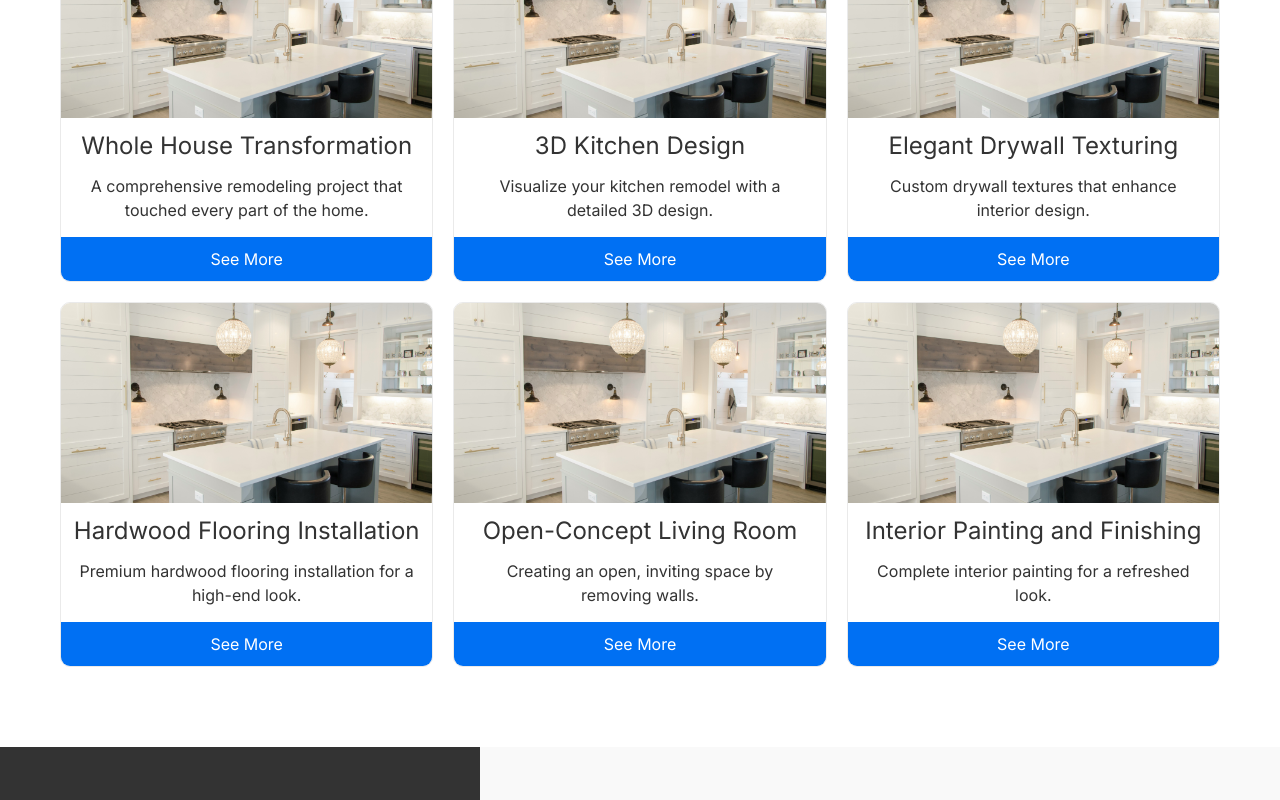
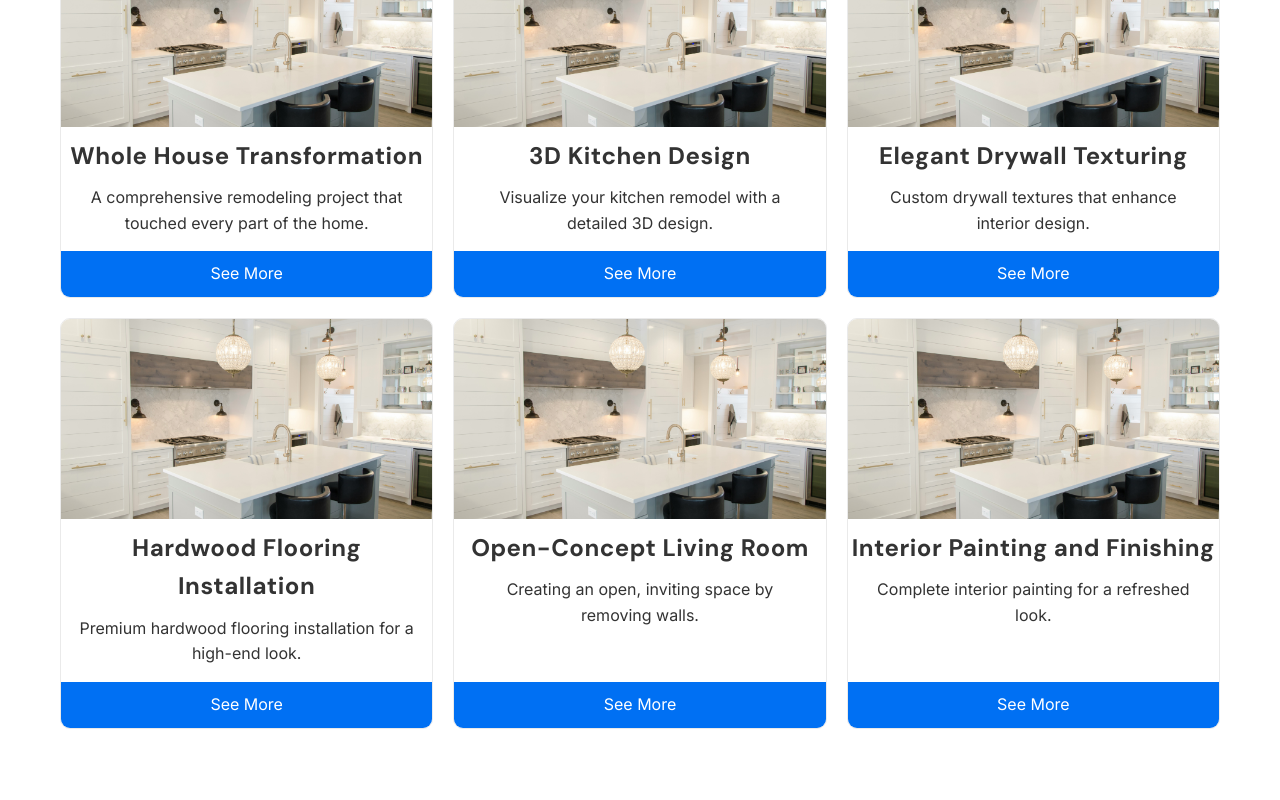
Before and after one commit to LRodriguez92/the-home-design-center, a Next.js app: page /projects in a window 1280 px wide. Shown: the part 1320-2120 px from the top of the page. Built offline with nearby package versions, Linux system fonts and the light colour scheme.

Commit message:
styled fonts

```diff
--- a/src/app/globals.css
+++ b/src/app/globals.css
@@ -1,13 +1,78 @@
+@import url('https://fonts.googleapis.com/css2?family=DM+Sans:wght@400;500;600;700;800&family=Inter:wght@300;400;500;600&family=Space+Grotesk:wght@300;400;500;600;700&display=swap');
+
 @tailwind base;
 @tailwind components;
 @tailwind utilities;
 
-/* src/app/globals.css */
-body {
-  margin: 0;
-  font-family: -apple-system, BlinkMacSystemFont, 'Segoe UI', Roboto, 'Helvetica Neue', Arial, sans-serif;
-  background-color: #ffffff;
-  color: #333;
+:root {
+  --gold-accent: #C9A227;
+}
+
+@layer base {
+  /* Heading Styles */
+  h1, h2, h3 {
+    font-family: 'DM Sans', sans-serif;
+    font-weight: 700;
+    letter-spacing: 0.02em;
+  }
+
+  h4, h5, h6 {
+    font-family: 'DM Sans', sans-serif;
+    font-weight: 600;
+    letter-spacing: 0.01em;
+  }
+
+  /* Body Text */
+  body {
+    margin: 0;
+    font-family: 'Inter', sans-serif;
+    font-weight: 400;
+    line-height: 1.6;
+    background-color: #ffffff;
+    color: #333;
+  }
+}
+
+/* Utility Classes for Typography */
+.font-dm {
+  font-family: 'DM Sans', sans-serif;
+}
+
+.font-inter {
+  font-family: 'Inter', sans-serif;
+}
+
+.font-space {
+  font-family: 'Space Grotesk', sans-serif;
+}
+
+/* Accent Text */
+.accent-text {
+  font-family: 'Space Grotesk', sans-serif;
+  font-weight: 500;
+  letter-spacing: 0.03em;
+}
+
+/* Button & CTA Styles */
+.button-text {
+  font-family: 'Inter', sans-serif;
+  text-transform: uppercase;
+  letter-spacing: 0.05em;
+  font-weight: 500;
+}
+
+/* Hero Text */
+.hero-text {
+  font-family: 'DM Sans', sans-serif;
+  font-weight: 800;
+  letter-spacing: 0.02em;
+}
+
+/* Branding Text */
+.brand-text {
+  font-family: 'Space Grotesk', sans-serif;
+  font-weight: 600;
+  letter-spacing: 0.03em;
 }
 
 header,
@@ -21,18 +86,14 @@ main {
   padding: 0;
 }
 
-/* src/styles/globals.css */
-
 html,
 body {
   width: 100%;
   overflow-x: hidden;
-  /* Prevent horizontal overflow */
 }
 
 *,
 *::before,
 *::after {
   box-sizing: border-box;
-  /* Include padding and border in the element's width and height */
 }
--- a/src/components/StaticHeader.tsx
+++ b/src/components/StaticHeader.tsx
@@ -29,7 +29,7 @@ const StaticHeader: React.FC = () => {
         <Link href="/">Home</Link>
         <Link href="/services">Services</Link>
         <Link href="/projects">Projects</Link>
-        <Link href="/testimonials">Testimonials</Link>
+        {/* <Link href="/testimonials">Testimonials</Link> */}
         <button onClick={scrollToFooter} className={styles.ctaButton}>Contact Us</button>
       </nav>
 
--- a/src/pages/index.tsx
+++ b/src/pages/index.tsx
@@ -34,7 +34,7 @@ export default function HomePage() {
         />
         <ServicesPreview />
         <FeaturedProjects />
-        <Testimonials />
+        {/* <Testimonials /> */}
         {/* <InstagramGrid /> */}
     </div>
   );
```
